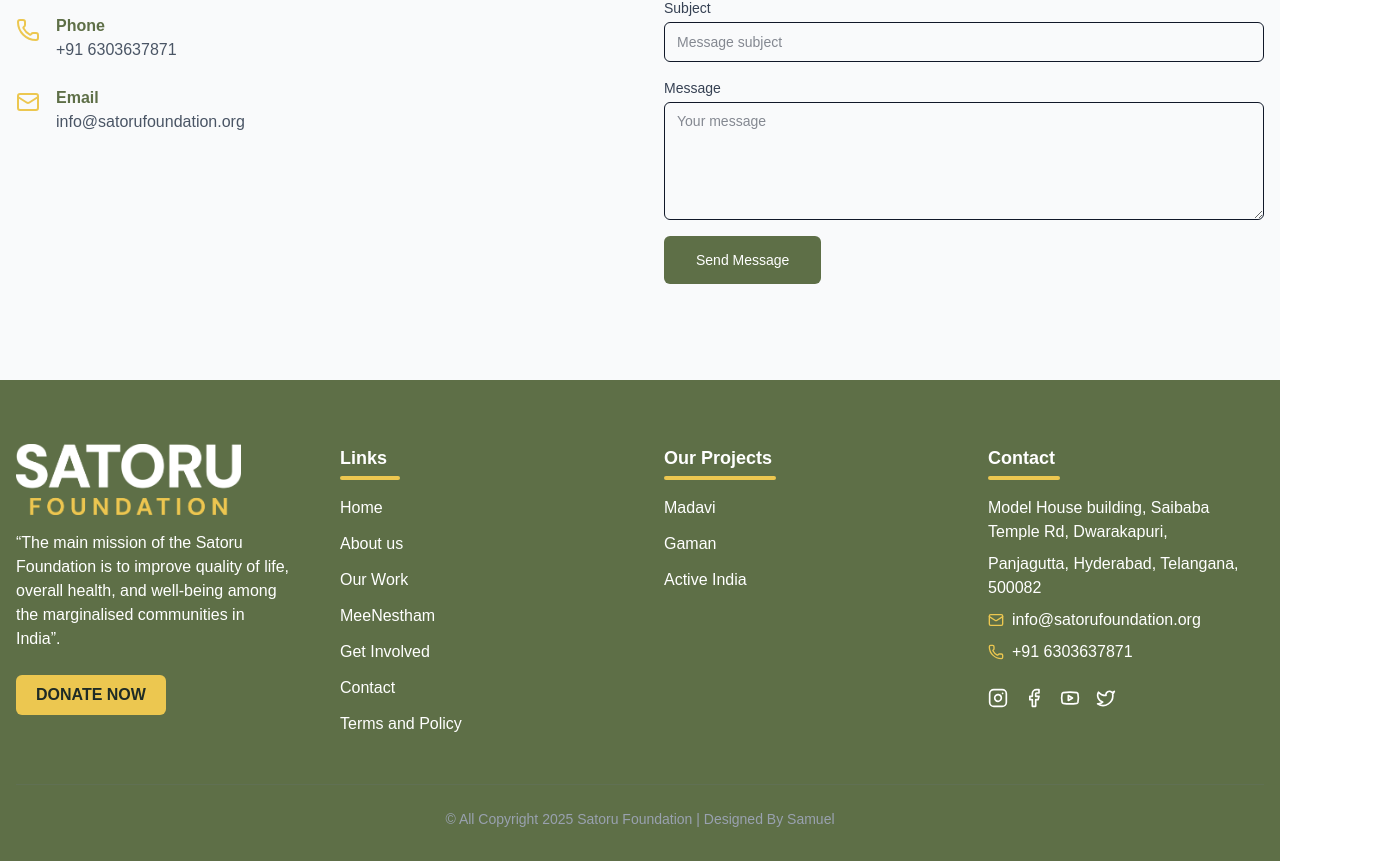
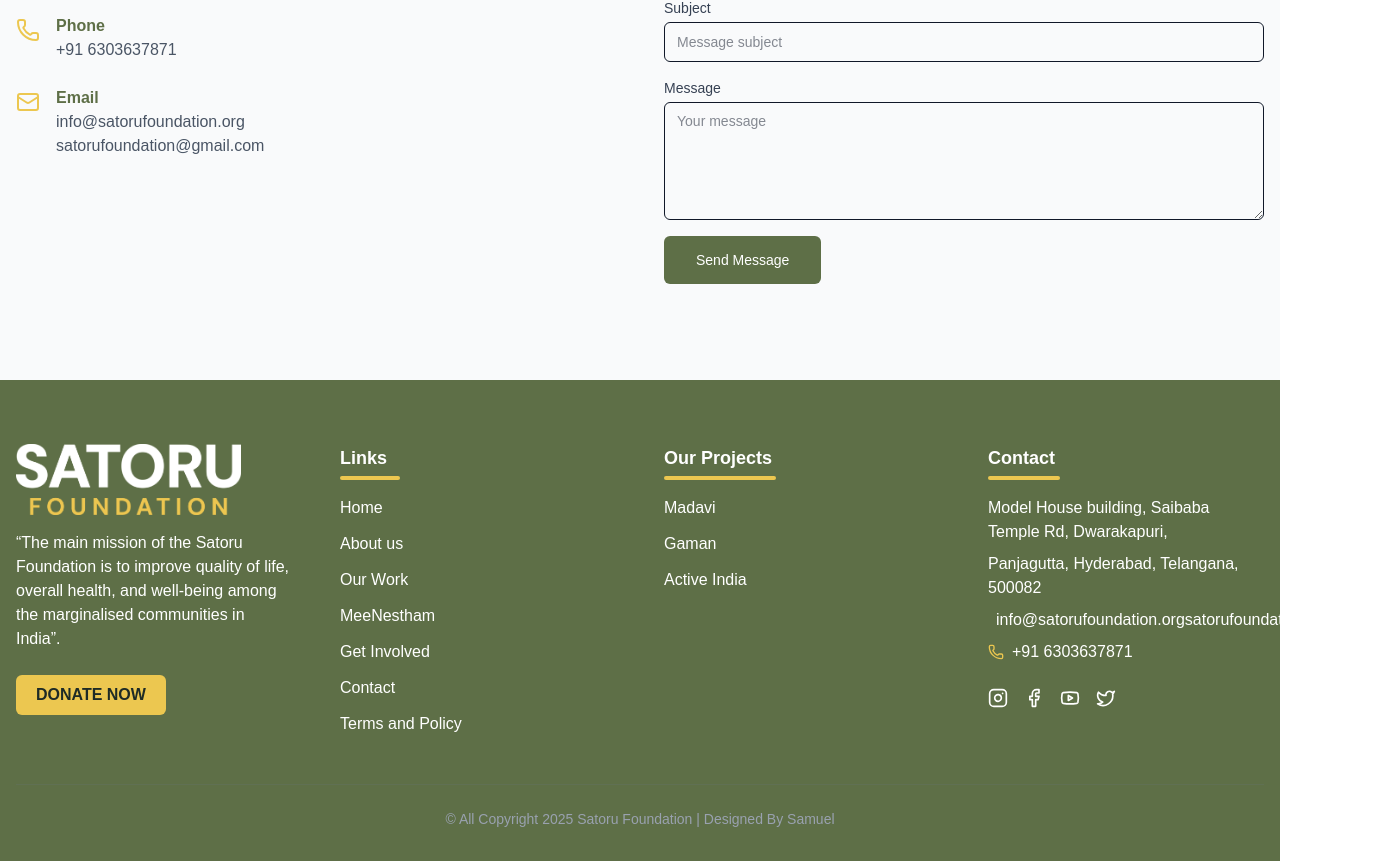
Before and after one commit to Satoru-Foundation/web, a Next.js app: page / in a window 1280 px wide. Shown: the part 3255-4116 px from the top of the page, 1393 px wide, since content can reach past the window. Built offline with nearby package versions, Linux system fonts and the light colour scheme.

Commit message:
Added another email address in the contact section

```diff
--- a/src/app/components/ContactSection.jsx
+++ b/src/app/components/ContactSection.jsx
@@ -104,6 +104,7 @@
                 <div>
                   <h4 className="font-semibold text-[#5e6f47]">Email</h4>
                   <p className="text-gray-600">info@satorufoundation.org</p>
+                  <p className="text-gray-600">satorufoundation@gmail.com</p>
                 </div>
               </div>
             </div>
--- a/src/app/components/Footer.jsx
+++ b/src/app/components/Footer.jsx
@@ -57,6 +57,7 @@
             <div className="flex items-center text-white mb-2">
               <Mail className="h-4 w-4 mr-2 text-[#ecc750]" />
               <a href="mailto:info@satorufoundation.org" className="hover:text-[#ecc750]">info@satorufoundation.org</a>
+              <a href="mailto:info@satorufoundation.org" className="hover:text-[#ecc750]">satorufoundation@gmail.com</a>
             </div>
             <div className="flex items-center text-white mb-6">
               <Phone className="h-4 w-4 mr-2 text-[#ecc750]" />
```
